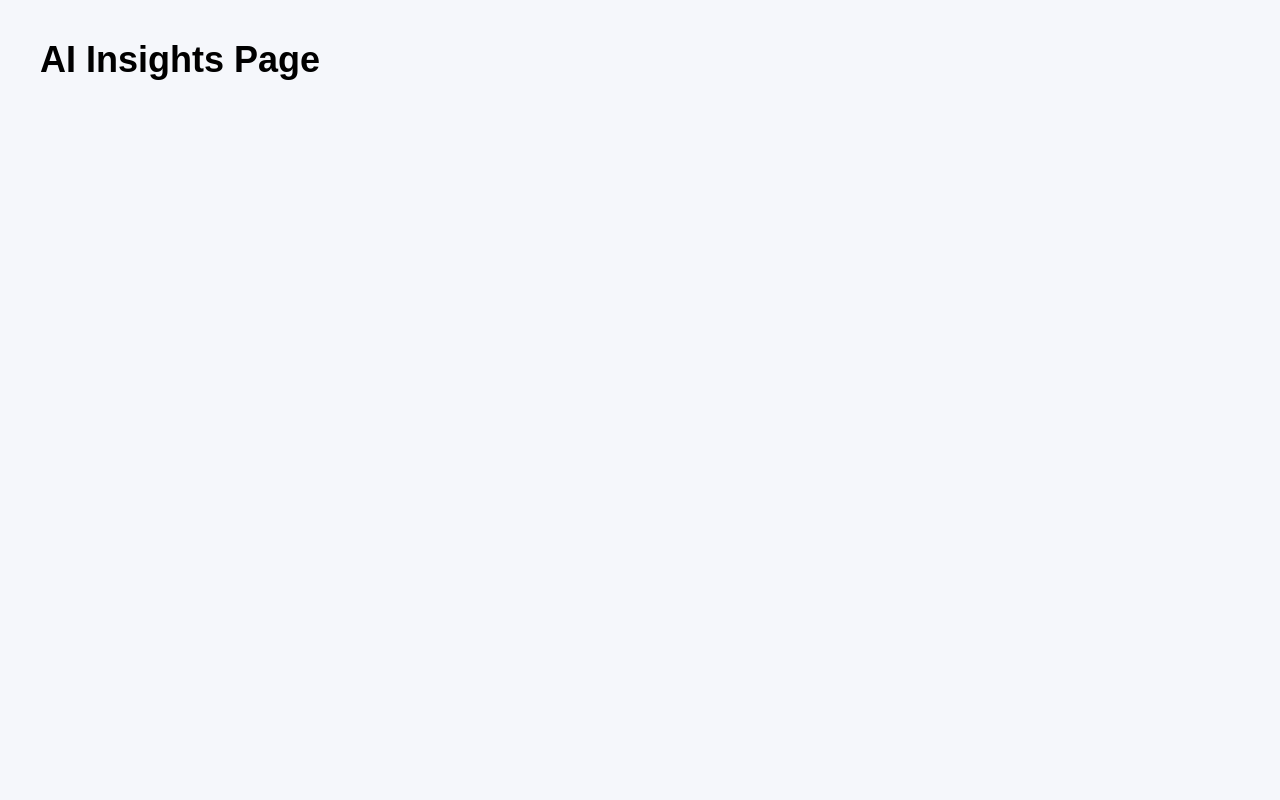
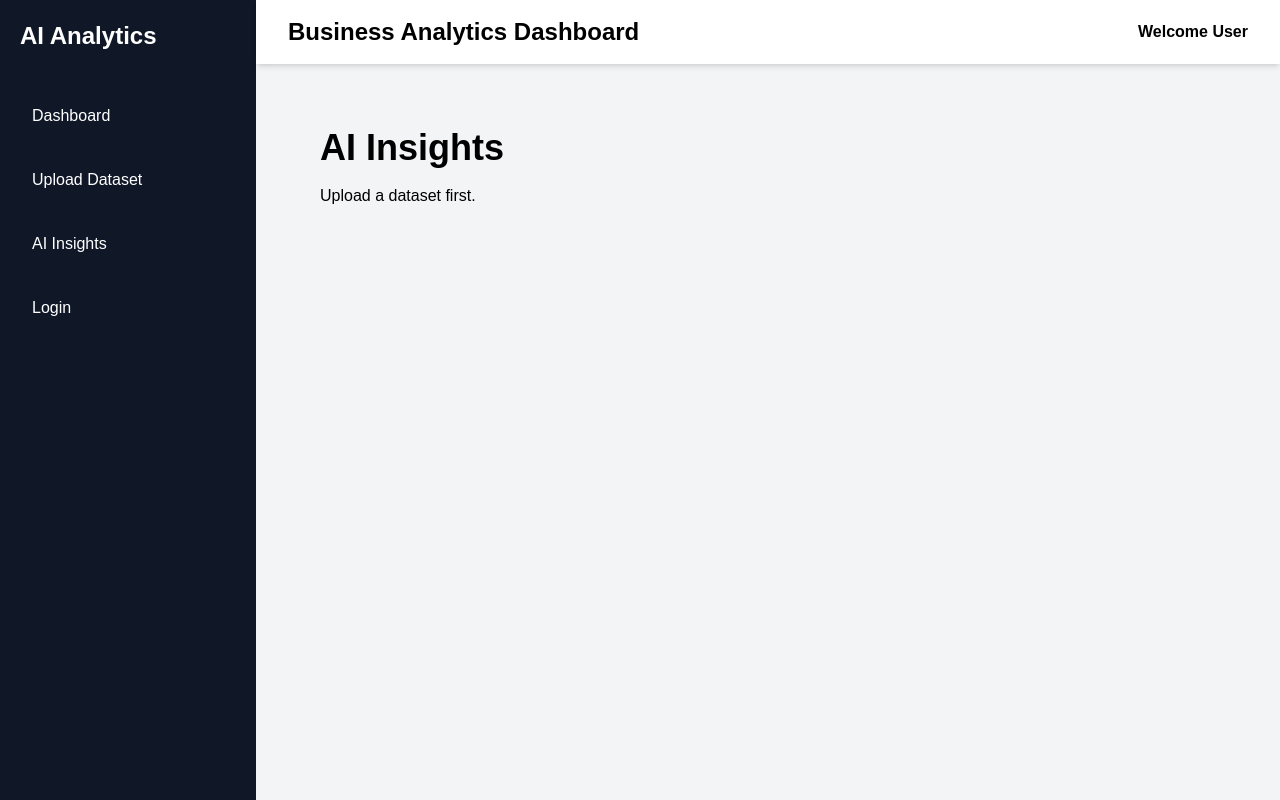
Before and after one commit to Jaskaran710/AI-Business-Analytics-Platform, a React (Vite) app in the folder client/: page /ai-insights in a window 1280 px wide. Built offline with nearby package versions, Linux system fonts and the light colour scheme.

Commit message:
Add AI insights page and analytics persistence

```diff
--- a/client/src/pages/AIInsights.jsx
+++ b/client/src/pages/AIInsights.jsx
@@ -1,9 +1,110 @@
+import { useContext } from "react";
+
+import DashboardLayout from "../layouts/DashboardLayout";
+
+import { AnalyticsContext }
+from "../context/AnalyticsContext";
+
 const AIInsights = () => {
+
+  const { analytics } =
+    useContext(AnalyticsContext);
+
+  if (!analytics) {
+
+    return (
+
+      <DashboardLayout>
+
+        <div className="p-10">
+
+          <h1 className="text-4xl font-bold mb-4">
+            AI Insights
+          </h1>
+
+          <p>
+            Upload a dataset first.
+          </p>
+
+        </div>
+
+      </DashboardLayout>
+
+    );
+
+  }
+
+  const insights = [];
+
+  insights.push(
+    `Dataset contains ${analytics.rows} rows and ${analytics.columns} columns.`
+  );
+
+  if (analytics.missing_values === 0) {
+
+    insights.push(
+      "Dataset is clean with no missing values."
+    );
+
+  } else {
+
+    insights.push(
+      `Dataset contains ${analytics.missing_values} missing values.`
+    );
+
+  }
+
+  if (analytics.total_sales) {
+
+    insights.push(
+      `Total sales are ${analytics.total_sales.toFixed(2)}.`
+    );
+
+  }
+
+  if (analytics.average_sales) {
+
+    insights.push(
+      `Average sales are ${analytics.average_sales.toFixed(2)}.`
+    );
+
+  }
+
   return (
-    <div className="text-4xl font-bold p-10">
-      AI Insights Page
-    </div>
+
+    <DashboardLayout>
+
+      <div className="p-10">
+
+        <h1 className="text-4xl font-bold mb-8">
+          AI Insights
+        </h1>
+
+        <div className="space-y-4">
+
+          {
+            insights.map(
+              (insight, index) => (
+
+                <div
+                  key={index}
+                  className="bg-white p-6 rounded-xl shadow-md"
+                >
+                  {insight}
+                </div>
+
+              )
+            )
+          }
+
+        </div>
+
+      </div>
+
+    </DashboardLayout>
+
   );
+
 };
 
 export default AIInsights;
```
